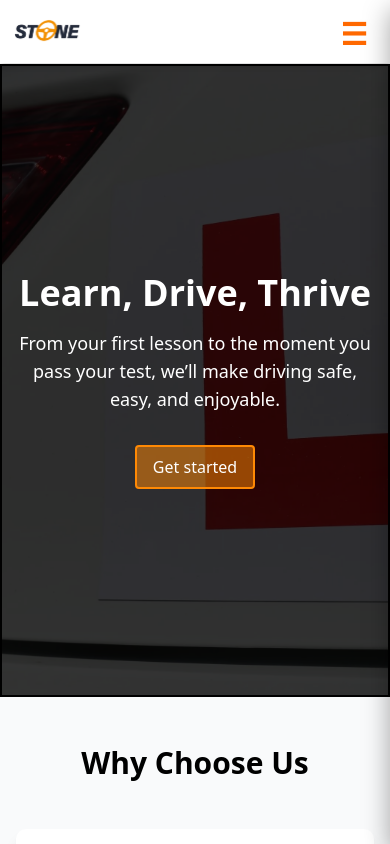
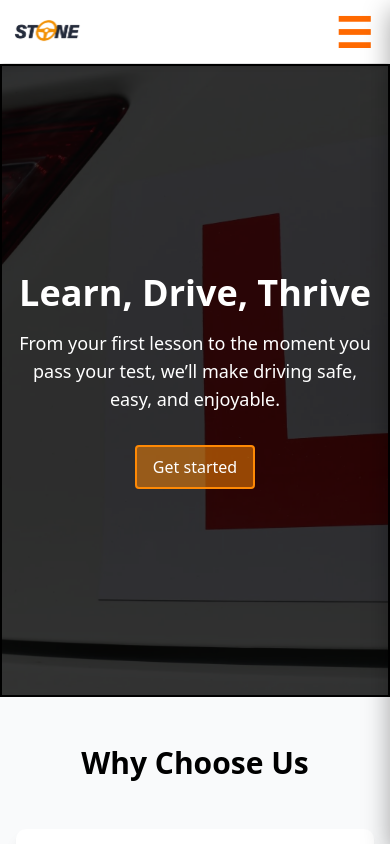
Before and after one commit to Salik689/stone-driving, a Next.js app: page / in a window 390 px wide. Shown: the top 844 px of the page. Built offline with nearby package versions, Linux system fonts and the light colour scheme.

Commit message:
menu btn size fix

```diff
--- a/app/components/Navbar.css
+++ b/app/components/Navbar.css
@@ -77,9 +77,13 @@ header {
         display: block;
         position: absolute;
         right: 12px;
-         top: 10px;
+        font-weight: bolder;
+        font-size: 2.6rem;
+
     }
-
+.menu-closeBtn{
+    top: 10px;
+}
 
 
     .mobile-nav.open-menu {
```
